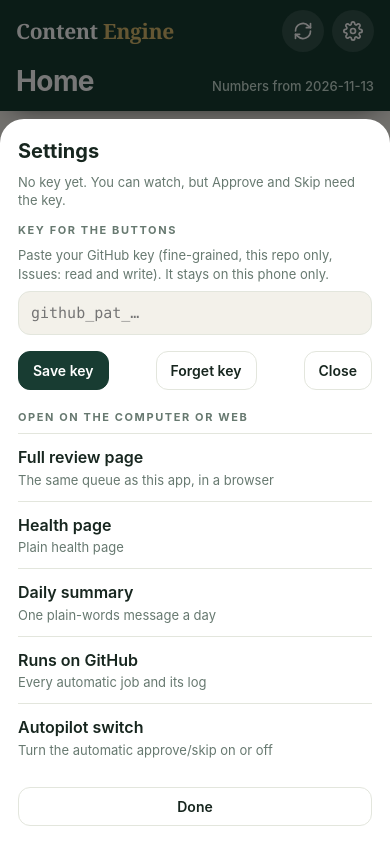
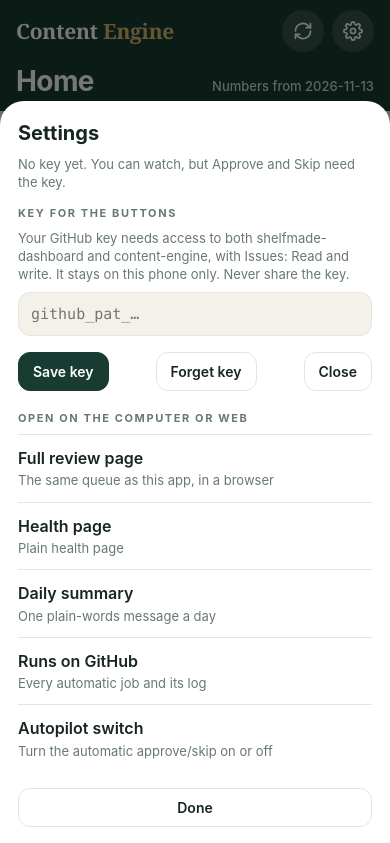
Before and after one commit to zerenaod-ux/shelfmade-dashboard, a plain HTML site: page docs/app/index.html in a window 390 px wide. Both pictures are taken after a click on the button 353 px from the left and 31 px from the top of the page. Shown: the top 843 px of the page. Drawn offline with Linux system fonts and the light colour scheme; no server answers.

Commit message:
Correct phone-key guidance for both review repositories

```diff
--- a/docs/app/index.html
+++ b/docs/app/index.html
@@ -168,7 +168,7 @@ nav .cnt{position:absolute;top:0;right:12px;background:var(--bad);color:#fff;fon
     <h2>Settings</h2>
     <p class="muted" id="key-state"></p>
     <p class="lab" style="margin-top:14px">Key for the buttons</p>
-    <p class="muted">Paste your GitHub key (fine-grained, this repo only, Issues: read and write). It stays on this phone only.</p>
+    <p class="muted">Your GitHub key needs access to both shelfmade-dashboard and content-engine, with Issues: Read and write. It stays on this phone only. Never share the key.</p>
     <input id="key-in" type="password" placeholder="github_pat_…" autocomplete="off">
     <div class="row"><button class="btnline pri" id="key-save" type="button">Save key</button><button class="btnline" id="key-forget" type="button">Forget key</button><button class="btnline" id="key-close" type="button">Close</button></div>
     <p class="lab" style="margin-top:20px">Open on the computer or web</p>
@@ -234,7 +234,7 @@ document.querySelectorAll('[data-go]').forEach(function(b){b.onclick=function(){
 
 /* ---------- Settings sheet (key) ---------- */
 function keyState(){
-  $('key-state').textContent=TOK?'Key saved on this phone. Approve and Skip are on.':'No key yet. You can watch, but Approve and Skip need the key.';
+  $('key-state').textContent=TOK?'Key saved on this phone.':'No key yet. You can watch, but Approve and Skip need the key.';
   var kr=$('r-key');kr.textContent='';
   if(!TOK){var b=el('div','banner');b.style.setProperty('--c','var(--warn)');b.appendChild(el('b','','Add your key to press Approve or Skip'));b.appendChild(el('span','','Tap Settings (top right), then paste your key once.'));kr.appendChild(b)}
 }
```
